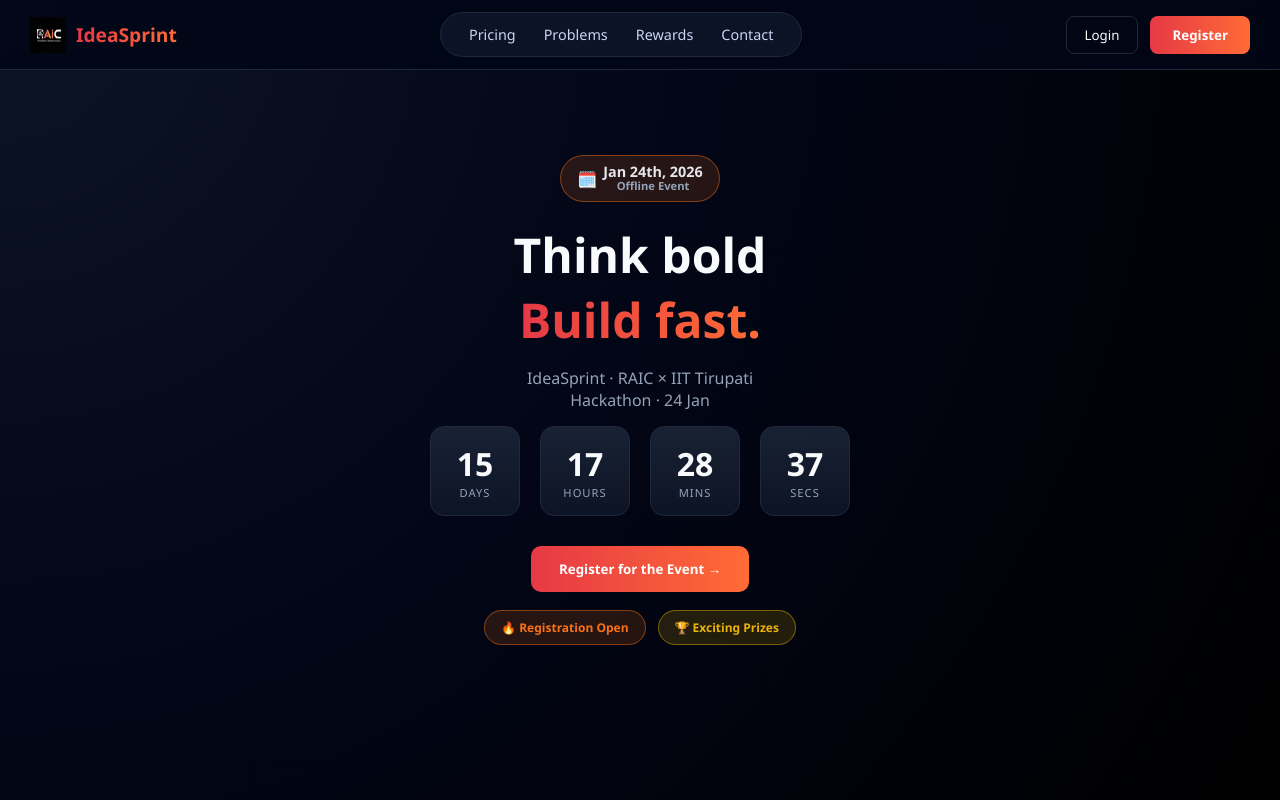
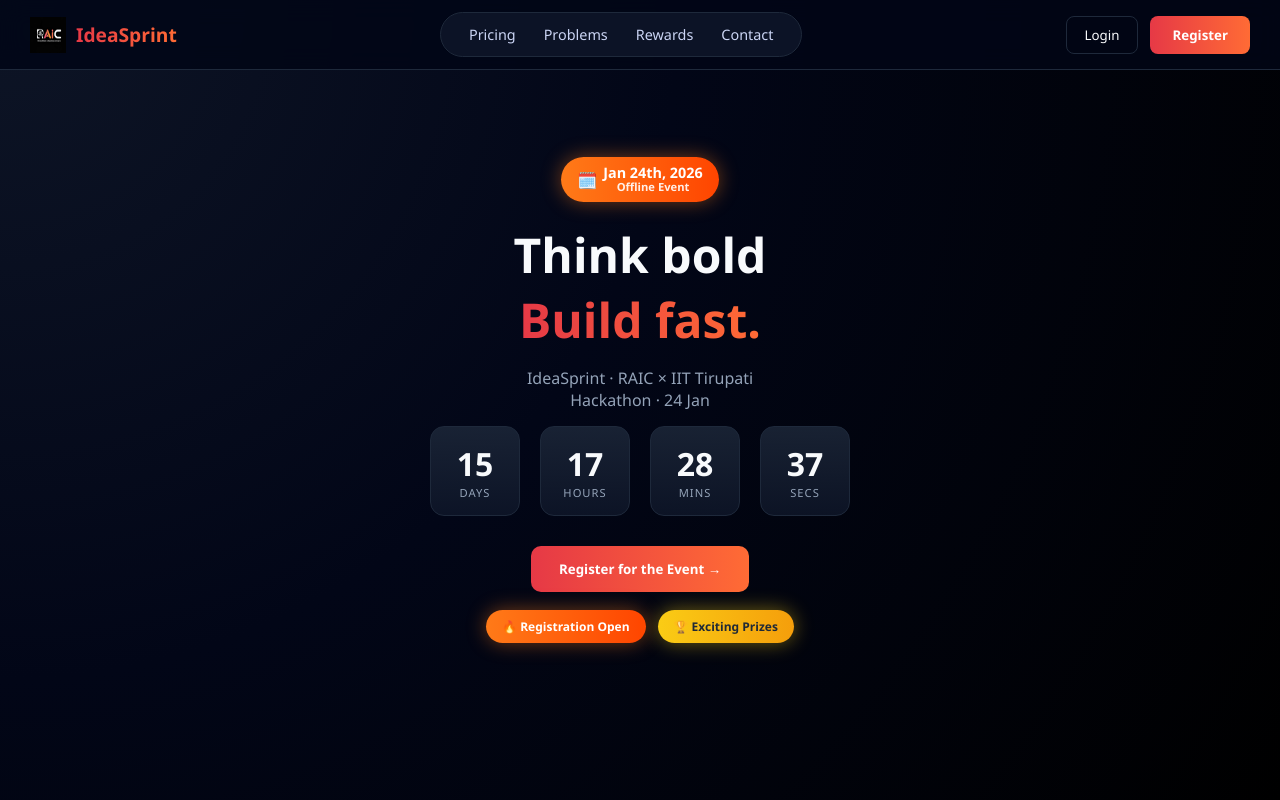
Before and after one commit to akash-1316/ideasprint-frontend, a React (Vite) app: page / in a window 1280 px wide. Shown: the top 800 px of the page. Built offline with nearby package versions, Linux system fonts and the light colour scheme.

Commit message:
Update home.css

```diff
--- a/src/pages/Home/home.css
+++ b/src/pages/Home/home.css
@@ -54,17 +54,10 @@
   display: flex;
   align-items: center;
   gap: 10px;
-  background: rgba(15, 23, 42, 0.8);
   padding: 10px 16px;
   border-radius: 999px;
-  border: 1px solid #1e293b;
   backdrop-filter: blur(10px);
   margin-bottom: 20px;
-}
-
-.date-green {
-  border-color: rgba(34, 197, 94, 0.5);
-  background: rgba(34, 197, 94, 0.12);
 }
 
 .calendar-icon {
@@ -74,14 +67,13 @@
 .date {
   font-size: 0.9rem;
   font-weight: 600;
-  color: #e5e7eb;
   line-height: 1.1;
 }
 
 .mode {
   font-size: 0.7rem;
-  color: #94a3b8;
   line-height: 1.1;
+  opacity: 0.9;
 }
 
 /* ================= OFFER PILLS ================= */
@@ -102,22 +94,20 @@
   display: flex;
   align-items: center;
   gap: 6px;
-  border: 1px solid transparent;
-  backdrop-filter: blur(10px);
 }
 
-/* 🔥 Registration Open */
+/* 🔥 Registration Open + Date Pill */
 .offer-pill.open {
-  background: rgba(249, 115, 22, 0.15);
-  border-color: rgba(249, 115, 22, 0.45);
-  color: #f97316;
+  background: linear-gradient(90deg, #ff7a18, #ff4500);
+  color: #ffffff;
+  box-shadow: 0 0 20px rgba(255, 122, 24, 0.45);
 }
 
-/* 🏆 Prizes */
+/* 🏆 Exciting Prizes */
 .offer-pill.prizes {
-  background: rgba(234, 179, 8, 0.15);
-  border-color: rgba(234, 179, 8, 0.45);
-  color: #eab308;
+  background: linear-gradient(90deg, #facc15, #f59e0b);
+  color: #1f2937;
+  box-shadow: 0 0 20px rgba(250, 204, 21, 0.45);
 }
 
 /* ================= RESPONSIVE ================= */
```
